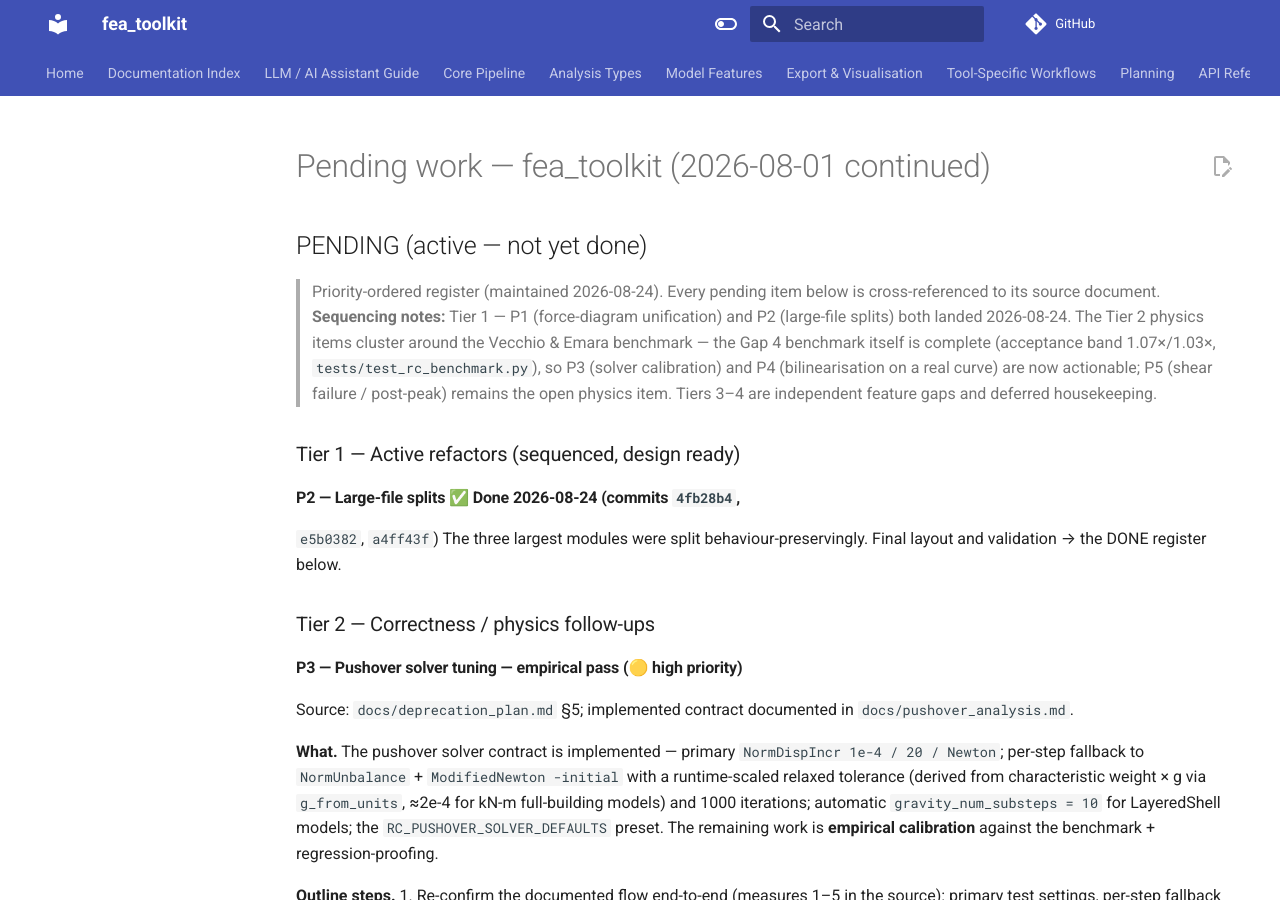
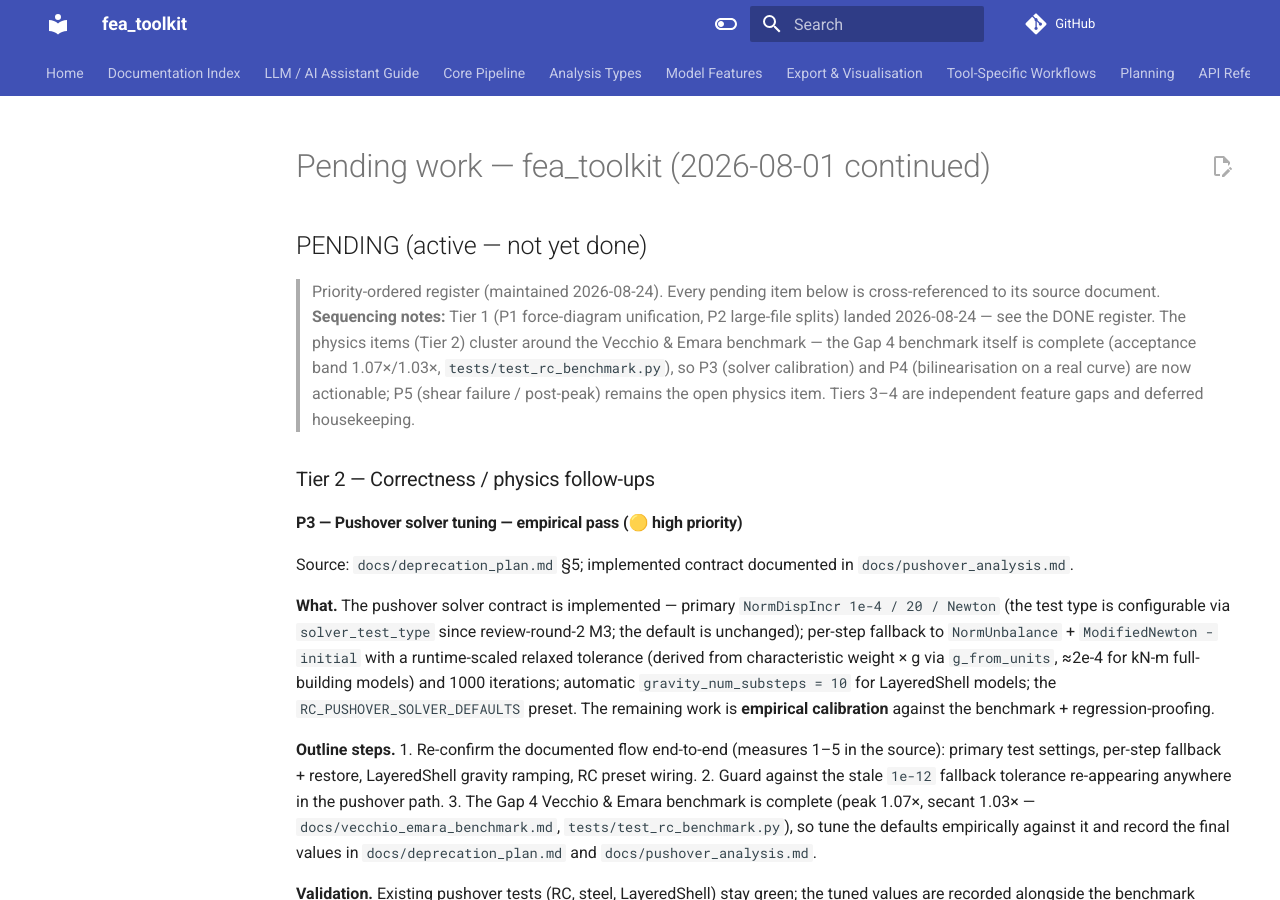
Before and after one commit to boustrephon/fea_toolkit, an MkDocs documentation site: the page built from docs/_pending_work.md, in a window 1280 px wide and 900 px high. Built offline with MkDocs 1.6.1 and Material for MkDocs 9.7.7, drawn with Linux system fonts in a browser that asks for light colours; comment, search, counter and statistics services are not loaded; some of the changed text lies outside the part shown.

Commit message:
docs(plans): refresh stale file/signature refs after the P2 + runner splits
- pushover_results_storage_viz: _record_step signature now (builder, step, frame_ids, area_ids, node_tags=None) and lives in _runner_pushover.py; impl-order table points 2a-2c at _runner_pushover.py and 4a-4c at viz_pushover.py.

- csm_test_model_plan: _query_nodal_masses() location -> _runner_static.py.

- shear_failure_modelling: limit-state columns -> _limit_state.py.

- linting_fix_plan: 2026-08-24 post-split status note + 1.7 baseline file annotation.

- _pending_work: broaden frontmatter description; retire the now-vacuous Tier 1 section (P2 in DONE); soften fragile facade line-counts; note P3 test-type configurability.

```diff
--- a/docs/_pending_work.md
+++ b/docs/_pending_work.md
@@ -1,6 +1,6 @@
 ---
 title: "Pending Work Log"
-description: "Internal log of completed and pending work items across documentation and visualization fixes."
+description: "Internal log of completed and pending work items across the fea_toolkit (refactors, physics, features, housekeeping)."
 status: "draft"
 tags: [planning, work-log, internal]
 category: [planning]
@@ -11,20 +11,13 @@ category: [planning]
 
 > Priority-ordered register (maintained 2026-08-24).  Every pending item
 > below is cross-referenced to its source document.  **Sequencing notes:**
-> Tier 1 — P1 (force-diagram unification) and P2 (large-file splits) both
-> landed 2026-08-24.  The Tier 2 physics items cluster around the Vecchio &
-> Emara benchmark — the Gap 4 benchmark itself is complete (acceptance band
-> 1.07×/1.03×, `tests/test_rc_benchmark.py`), so P3 (solver calibration) and
-> P4 (bilinearisation on a real curve) are now actionable; P5 (shear
-> failure / post-peak) remains the open physics item.  Tiers 3–4 are
-> independent feature gaps and deferred housekeeping.
-
-### Tier 1 — Active refactors (sequenced, design ready)
-
-#### P2 — Large-file splits ✅ **Done 2026-08-24** (commits `4fb28b4`,
-`e5b0382`, `a4ff43f`)
-The three largest modules were split behaviour-preservingly.  Final layout
-and validation → the DONE register below.
+> Tier 1 (P1 force-diagram unification, P2 large-file splits) landed
+> 2026-08-24 — see the DONE register.  The physics items (Tier 2) cluster
+> around the Vecchio & Emara benchmark — the Gap 4 benchmark itself is
+> complete (acceptance band 1.07×/1.03×, `tests/test_rc_benchmark.py`), so
+> P3 (solver calibration) and P4 (bilinearisation on a real curve) are now
+> actionable; P5 (shear failure / post-peak) remains the open physics item.
+> Tiers 3–4 are independent feature gaps and deferred housekeeping.
 
 ### Tier 2 — Correctness / physics follow-ups
 
@@ -33,7 +26,9 @@ Source: `docs/deprecation_plan.md` §5; implemented contract documented in
 `docs/pushover_analysis.md`.
 
 **What.** The pushover solver contract is implemented — primary
-`NormDispIncr 1e-4 / 20 / Newton`; per-step fallback to `NormUnbalance` +
+`NormDispIncr 1e-4 / 20 / Newton` (the test type is configurable via
+`solver_test_type` since review-round-2 M3; the default is unchanged);
+per-step fallback to `NormUnbalance` +
 `ModifiedNewton -initial` with a runtime-scaled relaxed tolerance (derived
 from characteristic weight × g via `g_from_units`, ≈2e-4 for kN-m
 full-building models) and 1000 iterations; automatic
```
Also changed, not shown: other parts of docs/_pending_work.md (+3 -3 lines), docs/csm_test_model_plan.md (+1 -1 lines), docs/linting_fix_plan.md (+10 -1 lines), docs/pushover_results_storage_viz.md (+16 -9 lines), docs/shear_failure_modelling.md (+1 -1 lines).
